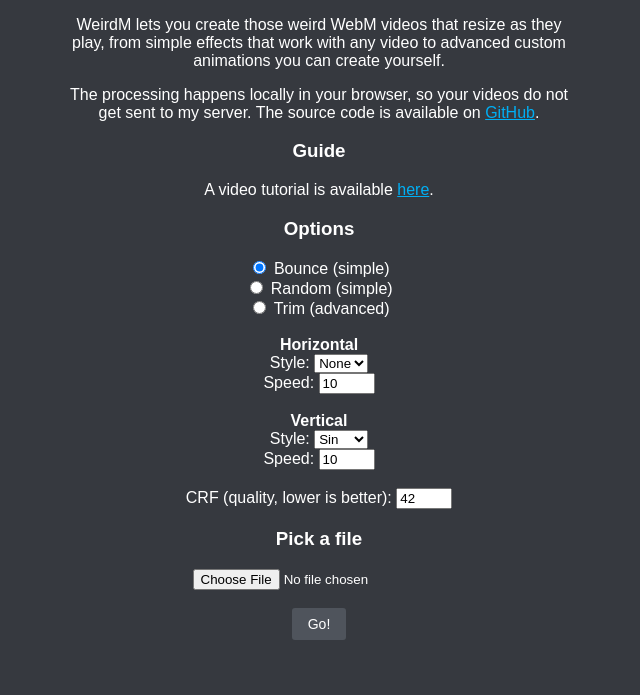
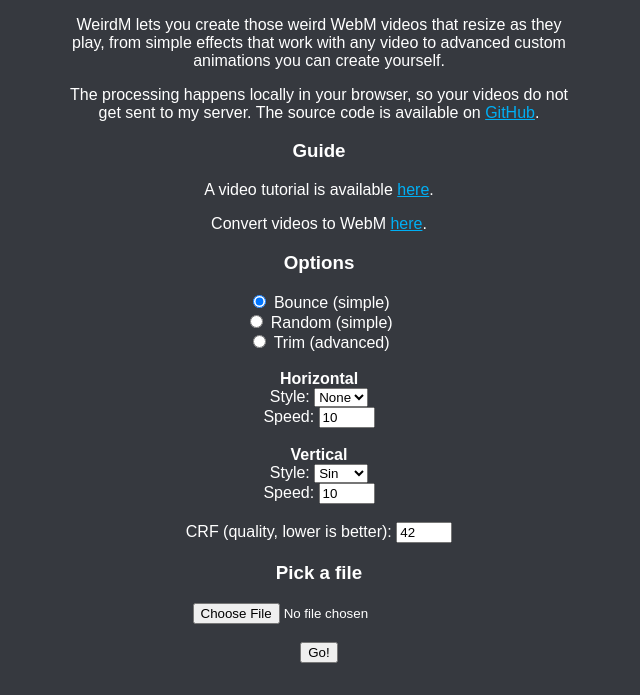
Before and after one commit to rebane2001/WeirdM, a plain HTML site: page index.html in a window 1280 px wide. Shown: the part 105-800 px from the top of the page, without its empty margins (321-961 px from the left). Drawn offline with Linux system fonts and the light colour scheme; a script that the page names is missing.

Commit message:
made tutorial embed and added site to convert videos to webm

```diff
--- a/index.html
+++ b/index.html
@@ -2,6 +2,9 @@
 <html lang="en">
 <head>
     <link rel="icon" type="image/x-icon" href="/favicon.ico">
+    <link rel="preconnect" href="https://fonts.googleapis.com">
+    <link rel="preconnect" href="https://fonts.gstatic.com" crossorigin>
+    <link href="https://fonts.googleapis.com/css2?family=Exo+2:wght@300&display=swap" rel="stylesheet">
     <link rel="stylesheet" type="text/css" href="app.css">
     <script crossorigin="anonymous"
             src="https://cdn.jsdelivr.net/npm/@ffmpeg/ffmpeg@0.10.1/dist/ffmpeg.min.js"></script>
@@ -13,7 +16,7 @@
     <meta charset="UTF-8">
 </head>
 <body>
-<h1>WeirdM</h1>
+<h1 id="top">WeirdM</h1>
 <div class="container">
     <h3>About</h3>
     <p>WeirdM lets you create those weird WebM videos that resize as they play, from simple effects that work with
@@ -21,7 +24,8 @@
     <p>The processing happens locally in your browser, so your videos do not get sent to my server.
         The source code is available on <a href="https://github.com/rebane2001/weirdm">GitHub</a>.</p>
     <h3>Guide</h3>
-    <p>A video tutorial is available <a href="https://www.youtube.com/watch?v=Wf2filWCcJo">here</a>.</p>
+    <p>A video tutorial is available <a href="#tutorial">here</a>.</p>
+    <p>Convert videos to WebM <a href="https://cloudconvert.com/mp4-to-webm">here</a>.</p> <!-- used mp4 bc its most common -->
     <h3>Options</h3>
     <input type="radio" id="bounce" name="mode" checked>
     <label for="bounce">Bounce (simple)</label><br>
@@ -64,8 +68,10 @@
     <input id="crf" type="number" min="0" max="63" value="42"><br>
     <h3>Pick a file</h3>
     <input type="file" id="filepicker"/><br><br>
-    <button class="button start">Go!</button>
+    <button class="start">Go!</button>
 </div>
 <script src="app.js"></script>
+<br><br><iframe width="560" height="315" src="https://www.youtube.com/embed/Wf2filWCcJo" title="Video Tutorial" id="tutorial" frameborder="0" allow="accelerometer; autoplay; clipboard-write; encrypted-media; gyroscope; picture-in-picture" allowfullscreen></iframe>
+<br><br><button onclick="window.location.href='#top'">Back to top!</button>
 </body>
 </html>
```
